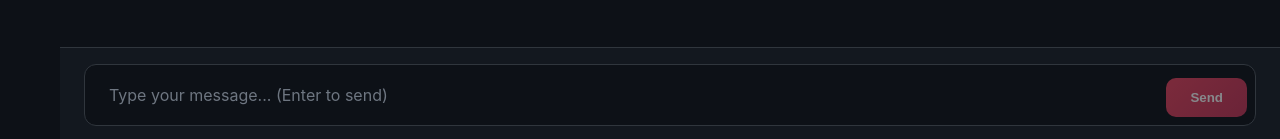
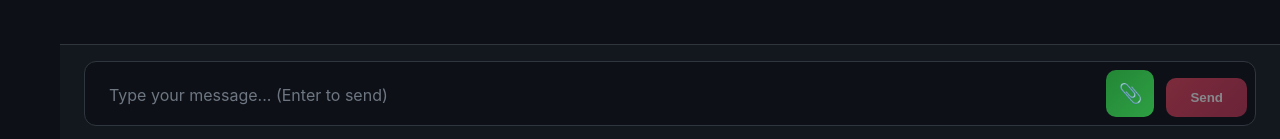
Before and after one commit to amirali115c-hub/ClawForge, a React (Vite) app in the folder frontend/: page / in a window 1280 px wide. Shown: the part 658-797 px from the top of the page. Built offline with nearby package versions, Linux system fonts and the light colour scheme; no server answers.

Commit message:
feat: Added upload button to dashboard for RAG knowledge base

```diff
--- a/frontend/src/App.css
+++ b/frontend/src/App.css
@@ -318,6 +318,25 @@ body {
 .chat-input-wrapper:focus-within {
   border-color: #e94560;
   box-shadow: 0 0 0 3px rgba(233, 69, 96, 0.1);
+}
+
+.upload-btn {
+  background: linear-gradient(135deg, #238636, #2ea043);
+  border: none;
+  color: white;
+  padding: 0.75rem;
+  border-radius: 10px;
+  font-size: 1.2rem;
+  cursor: pointer;
+  transition: all 0.2s;
+  display: flex;
+  align-items: center;
+  justify-content: center;
+}
+
+.upload-btn:hover {
+  background: linear-gradient(135deg, #2ea043, #3fb950);
+  transform: scale(1.05);
 }
 
 .chat-input {
--- a/frontend/src/App.jsx
+++ b/frontend/src/App.jsx
@@ -250,6 +250,48 @@ function App() {
     }
   };
 
+  const handleFileUpload = async (e) => {
+    const file = e.target.files[0];
+    if (!file) return;
+
+    const formData = new FormData();
+    formData.append('file', file);
+    formData.append('source', file.name);
+    formData.append('metadata', JSON.stringify({
+      type: file.type,
+      size: file.size
+    }));
+
+    try {
+      const response = await fetch(`${API_BASE}/api/rag/document/add`, {
+        method: 'POST',
+        body: formData,
+      });
+
+      const result = await response.json();
+
+      if (result.status === 'ok') {
+        setChatMessages(prev => [...prev, {
+          role: 'system',
+          content: `📎 File "${file.name}" uploaded to knowledge base! (${file.size} bytes)`
+        }]);
+      } else {
+        setChatMessages(prev => [...prev, {
+          role: 'system',
+          content: `❌ Upload failed: ${result.error || 'Unknown error'}`
+        }]);
+      }
+    } catch (err) {
+      setChatMessages(prev => [...prev, {
+        role: 'system',
+        content: `❌ Upload error: ${err.message}`
+      }]);
+    }
+
+    // Reset input
+    e.target.value = '';
+  };
+
   const tabs = [
     { id: 'chat', label: '💬', title: 'Chat' },
     { id: 'dashboard', label: '📊', title: 'Dashboard' },
@@ -302,6 +344,20 @@ function App() {
             className="chat-input"
             rows={1}
           />
+          <input
+            type="file"
+            id="file-upload"
+            style={{ display: 'none' }}
+            onChange={handleFileUpload}
+            accept=".txt,.pdf,.md,.json,.py,.js,.html,.css,.csv"
+          />
+          <button
+            className="upload-btn"
+            onClick={() => document.getElementById('file-upload').click()}
+            title="Upload document to knowledge base"
+          >
+            📎
+          </button>
           <button
             onClick={sendChatMessage}
             disabled={!chatInput.trim() || chatLoading || !isConnected}
```
